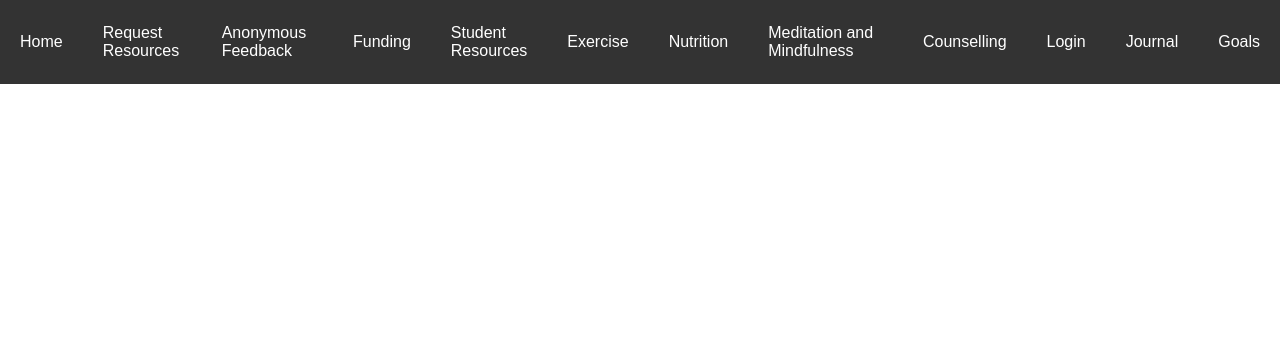
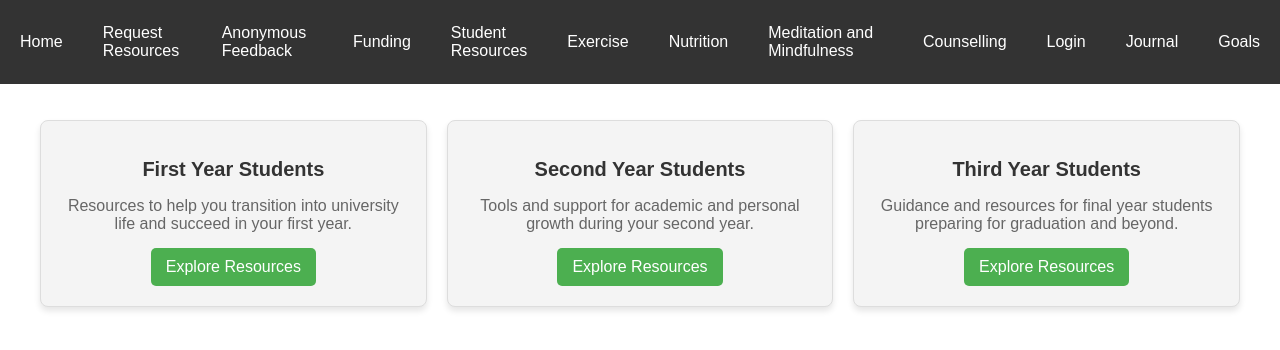
Before and after one commit to rohan057/FYP, a PHP site: page /year-resources.php in a window 1280 px wide. Shown: the top 350 px of the page. Run offline with PHP 8.4, Linux system fonts and the light colour scheme.

Commit message:
Student Resource Page
Created the layout and updated css

```diff
--- a/css/styles.css
+++ b/css/styles.css
@@ -249,7 +249,8 @@ nav ul li a:hover {
 .funding-box {
     background-color: #f4f4f4;
     text-align: center;
-    width: calc(50% - 20px); /* Two boxes per row */
+    flex: 1 1 calc(33.33% - 20px); /* Three boxes per row */
+    max-width: calc(33.33% - 20px); /* Ensure width adapts to the container */
     padding: 20px;
     border-radius: 10px;
     box-shadow: 0px 4px 8px rgba(0, 0, 0, 0.15);
@@ -288,3 +289,48 @@ nav ul li a:hover {
 .funding-box a:hover {
     background-color: #45a049;
 }
+
+/* Year Boxes */
+.year-box {
+    flex: 1; /* Each box takes up equal space */
+    max-width: 30%; /* Limit the maximum width of each box */
+    background-color: #f4f4f4;
+    border: 1px solid #ddd;
+    border-radius: 8px;
+    padding: 20px;
+    text-align: center;
+    box-shadow: 0px 4px 6px rgba(0, 0, 0, 0.1);
+    transition: transform 0.3s ease, box-shadow 0.3s ease;
+}
+
+.year-box h2 {
+    font-size: 20px;
+    margin-bottom: 10px;
+    color: #333;
+}
+
+.year-box p {
+    font-size: 16px;
+    color: #666;
+    margin-bottom: 15px;
+}
+
+.year-box a {
+    display: inline-block;
+    text-decoration: none;
+    background-color: #4CAF50;
+    color: white;
+    padding: 10px 15px;
+    border-radius: 5px;
+    font-size: 16px;
+    transition: background-color 0.3s ease;
+}
+
+.year-box a:hover {
+    background-color: #45a049;
+}
+
+.year-box:hover {
+    transform: translateY(-5px);
+    box-shadow: 0px 8px 12px rgba(0, 0, 0, 0.2);
+}
--- a/year-resources.php
+++ b/year-resources.php
@@ -21,9 +21,25 @@
             <li><a href="login.php">Login</a></li>
             <li><a href="journal.php">Journal</a></li>
             <li><a href="goals.php">Goals</a></li>
-                </ul>
-            </li>
         </ul>
     </nav>
+
+    <div class="container">
+        <div class="year-box">
+            <h2>First Year Students</h2>
+            <p>Resources to help you transition into university life and succeed in your first year.</p>
+            <a href="#">Explore Resources</a>
+        </div>
+        <div class="year-box">
+            <h2>Second Year Students</h2>
+            <p>Tools and support for academic and personal growth during your second year.</p>
+            <a href="#">Explore Resources</a>
+        </div>
+        <div class="year-box">
+            <h2>Third Year Students</h2>
+            <p>Guidance and resources for final year students preparing for graduation and beyond.</p>
+            <a href="#">Explore Resources</a>
+        </div>
+    </div>
 </body>
 </html>
```
